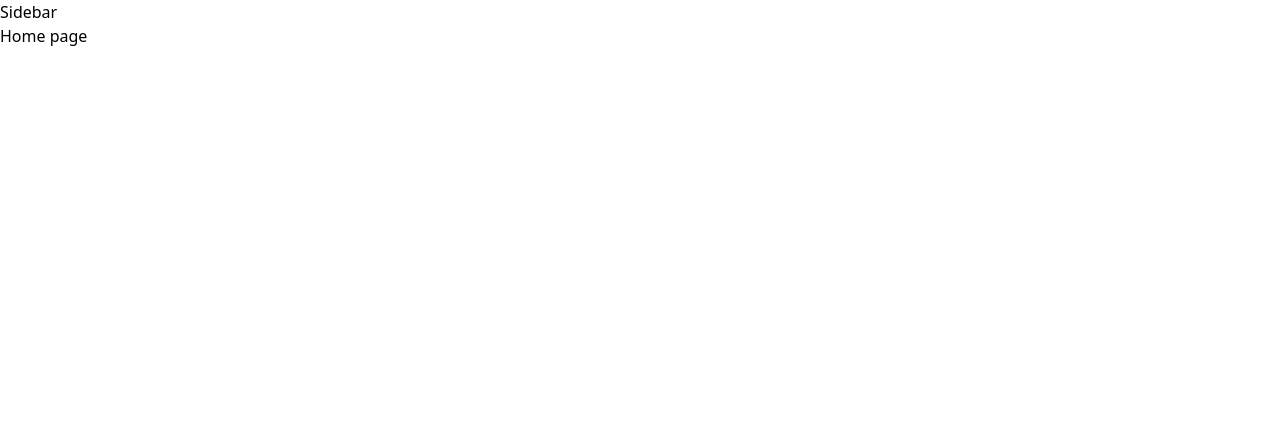
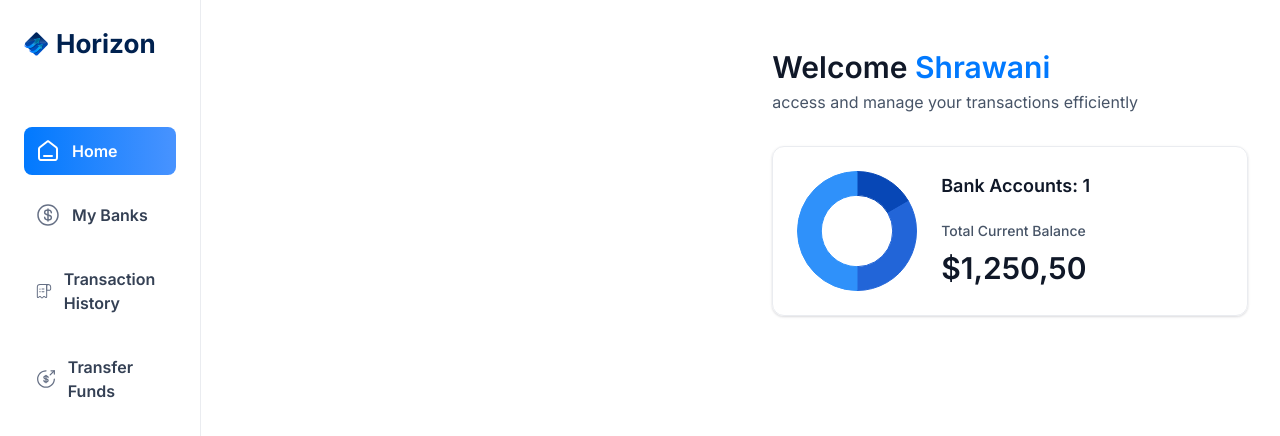
Before and after one commit to shrawaniwagh2003/Bank-Managment, a Next.js app: page / in a window 1280 px wide. Shown: the top 436 px of the page. Built offline with nearby package versions, Linux system fonts and the light colour scheme.

Commit message:
added slide bar for it

```diff
--- a/src/app/(root)/layout.tsx
+++ b/src/app/(root)/layout.tsx
@@ -1,13 +1,36 @@
-
+import Slidebar from "@/components/ui/Slidebar";
+import logo from '../../public/icons/logo.svg'
+import Image from "next/image";
+Image
 
 export default function RootLayout({
   children,
 }: Readonly<{
   children: React.ReactNode;
 }>) {
+  const loggedIn = {firstName : 'shrawani', lastName: 'Wagh'}
   return (
-<main>
-    Sidebar
+<main className="flex h-screen w-full font-inter">
+    <Slidebar user={loggedIn}/>
+
+    <div className="flex size-full flex-col">
+      <div className="root-layout">
+        <Image
+        src={logo}
+        width={30}
+        height={30}
+        alt="menu icon"
+        />
+
+        <div>
+
+        </div>
+
+      </div>
+    </div>
+
+
+
     {children}
 </main>
   );
--- a/src/app/(root)/page.tsx
+++ b/src/app/(root)/page.tsx
@@ -1,8 +1,27 @@
+import HeaderBox from '@/components/ui/HeaderBox'
+import TotalBalanceBox from '@/components/ui/TotalBalanceBox'
+import { Section } from 'lucide-react'
 import React from 'react'
 
 const Home = () => {
+  const loggedIn = {firstName : 'Shrawani'}
   return (
-    <div>Home page</div>
+    <section className='home'>
+      <div className='home-content'>
+        <header className='home-header'>
+       <HeaderBox
+       type="greeting"
+       title="Welcome"
+       user= {loggedIn?.firstName || 'Guest'}
+       subtext="access and manage your transactions efficiently "/>
+       <TotalBalanceBox
+       accounts = {[]}
+       totalBanks={1}
+       totalCurrentBalance={1250.50}
+       />
+        </header>
+      </div>
+    </section>
   )
 }
 
--- /dev/null
+++ b/src/components/ui/AnimatedCounter.tsx
@@ -0,0 +1,19 @@
+'use client';
+
+import React from 'react'
+import CountUp from 'react-countup'
+
+
+const AnimatedCounter = ({amount}:{amount : number}) => {
+  return (
+    <div className='w-full'>
+        <CountUp
+        decimals={2}
+        decimal = ","
+        prefix = "$"
+        end={amount}/>
+    </div>
+  )
+}
+
+export default AnimatedCounter
--- /dev/null
+++ b/src/components/ui/DoughnutChart.tsx
@@ -0,0 +1,40 @@
+"use client"
+
+import { Chart as ChartJS, ArcElement, Tooltip, Legend } from "chart.js";
+import { Doughnut } from "react-chartjs-2";
+
+ChartJS.register(ArcElement, Tooltip, Legend);
+
+
+
+const DoughnutChart = ({ accounts }: DoughnutChartProps) => {
+//   const accountNames = accounts.map((a) => a.name);
+//   const balances = accounts.map((a) => a.currentBalance)
+
+const data = {
+    labels: ['Bank 1', 'Bank 2', 'Bank 3'],
+    datasets: [
+        {
+            label: 'Banks',
+            data: [1250, 2500, 3750],
+            backgroundColor: ['#0747b6', '#2265d8', '#2f91fa'],
+            borderColor: ['#0747b6', '#2265d8', '#2f91fa'],
+            borderWidth: 1,
+        }
+    ]
+};
+
+  return <Doughnut
+    data={data}
+    options={{
+      cutout: '60%',
+      plugins: {
+        legend: {
+          display: false
+        }
+      }
+    }}
+  />
+}
+
+export default DoughnutChart
--- /dev/null
+++ b/src/components/ui/HeaderBox.tsx
@@ -0,0 +1,15 @@
+import React from 'react'
+
+const HeaderBox = ({type='title', title,subtext,user}:HeaderBoxProps) => {
+  return (
+    <div className='header-box'>
+        <h1 className='header-box-title'>
+            {title}
+            {type === 'greeting' &&(<span className='text-bankGradient'>&nbsp;{user}</span>)}
+        </h1>
+        <p className='header-box-subtext'>{subtext}</p>
+    </div>
+  )
+}
+
+export default HeaderBox
--- /dev/null
+++ b/src/components/ui/Slidebar.tsx
@@ -0,0 +1,61 @@
+'use client'
+
+import { sidebarLinks } from '@/constants'
+import { cn } from '../../../lib/utils'
+import Image from 'next/image'
+import Link from 'next/link'
+import { usePathname } from 'next/navigation'
+import logo from '../../public/icons/logo.svg'
+// import Footer from './Footer'
+// import PlaidLink from './PlaidLink'
+
+const Sidebar = ({ user }: SiderbarProps) => {
+  const pathname = usePathname();
+
+  return (
+    <section className="sidebar">
+      <nav className="flex flex-col gap-4">
+        <Link href="/" className="mb-12 cursor-pointer flex items-center gap-2">
+          <Image
+            src={logo}
+            width={34}
+            height={34}
+            alt="Horizon logo"
+            className="size-[24px] max-xl:size-14"
+          />
+          <h1 className="sidebar-logo">Horizon</h1>
+        </Link>
+
+        {sidebarLinks.map((item) => {
+          const isActive = pathname === item.route || pathname.startsWith(`${item.route}/`)
+
+          return (
+            <Link href={item.route} key={item.label}
+              className={cn('sidebar-link', { 'bg-bank-gradient': isActive })}
+            >
+              <div className="relative size-6">
+                <Image
+                  src={item.imgURL}
+                  alt={item.label}
+                  fill
+                  className={cn({
+                    'brightness-[3] invert-0': isActive
+                  })}
+                />
+              </div>
+              <p className={cn("sidebar-label", { "!text-white": isActive })}>
+                {item.label}
+              </p>
+            </Link>
+          )
+        })}
+
+         USER
+      </nav>
+
+      FOOTER
+    </section>
+  )
+}
+
+export default Sidebar
--- /dev/null
+++ b/src/components/ui/TotalBalanceBox.tsx
@@ -0,0 +1,31 @@
+import AnimatedCounter from './AnimatedCounter';
+import DoughnutChart from './DoughnutChart';
+
+const TotalBalanceBox = ({
+  accounts = [], totalBanks, totalCurrentBalance
+}: TotlaBalanceBoxProps) => {
+  return (
+    <section className="total-balance">
+      <div className="total-balance-chart">
+        <DoughnutChart accounts={accounts} />
+      </div>
+
+      <div className="flex flex-col gap-6">
+        <h2 className="header-2">
+          Bank Accounts: {totalBanks}
+        </h2>
+        <div className="flex flex-col gap-2">
+          <p className="total-balance-label">
+            Total Current Balance
+          </p>
+
+          <div className="total-balance-amount flex-center gap-2">
+            <AnimatedCounter amount={totalCurrentBalance} />
+          </div>
+        </div>
+      </div>
+    </section>
+  )
+}
+
+export default TotalBalanceBox
--- a/src/components/ui/button.tsx
+++ b/src/components/ui/button.tsx
@@ -2,7 +2,7 @@
 import { Slot } from "@radix-ui/react-slot"
 import { cva, type VariantProps } from "class-variance-authority"
 
-import { cn } from "@/lib/utils"
+// import { cn } from "@/lib/utils"
 
 const buttonVariants = cva(
   "inline-flex items-center justify-center whitespace-nowrap rounded-md text-sm font-medium ring-offset-background transition-colors focus-visible:outline-none focus-visible:ring-2 focus-visible:ring-ring focus-visible:ring-offset-2 disabled:pointer-events-none disabled:opacity-50",
--- a/src/constants/index.ts
+++ b/src/constants/index.ts
@@ -1,21 +1,27 @@
+import home from '../public/icons/home.svg'
+import myBank from '../public/icons/dollar-circle.svg'
+import tran from '../public/icons/transaction.svg'
+import mon from '../public/icons/payment-transfer.svg'
+
+
 export const sidebarLinks = [
   {
-    imgURL: "/icons/home.svg",
+    imgURL: home,
     route: "/",
     label: "Home",
   },
   {
-    imgURL: "/icons/dollar-circle.svg",
+    imgURL: myBank,
     route: "/my-banks",
     label: "My Banks",
   },
   {
-    imgURL: "/icons/transaction.svg",
+    imgURL: tran,
     route: "/transaction-history",
     label: "Transaction History",
   },
   {
-    imgURL: "/icons/money-send.svg",
+    imgURL: mon,
     route: "/payment-transfer",
     label: "Transfer Funds",
   },
```
Also changed, not shown: src/public/icons/download.png (added).
